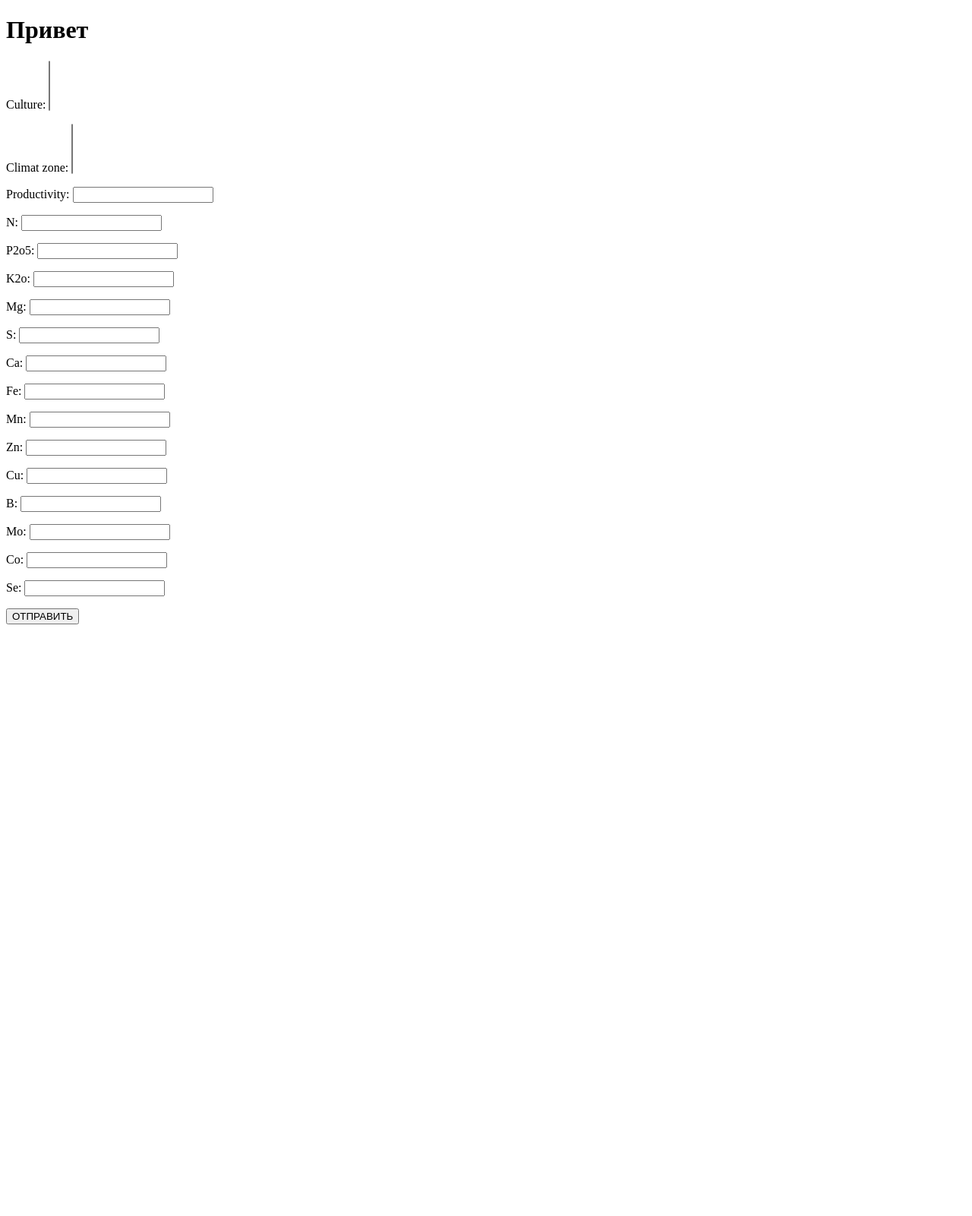
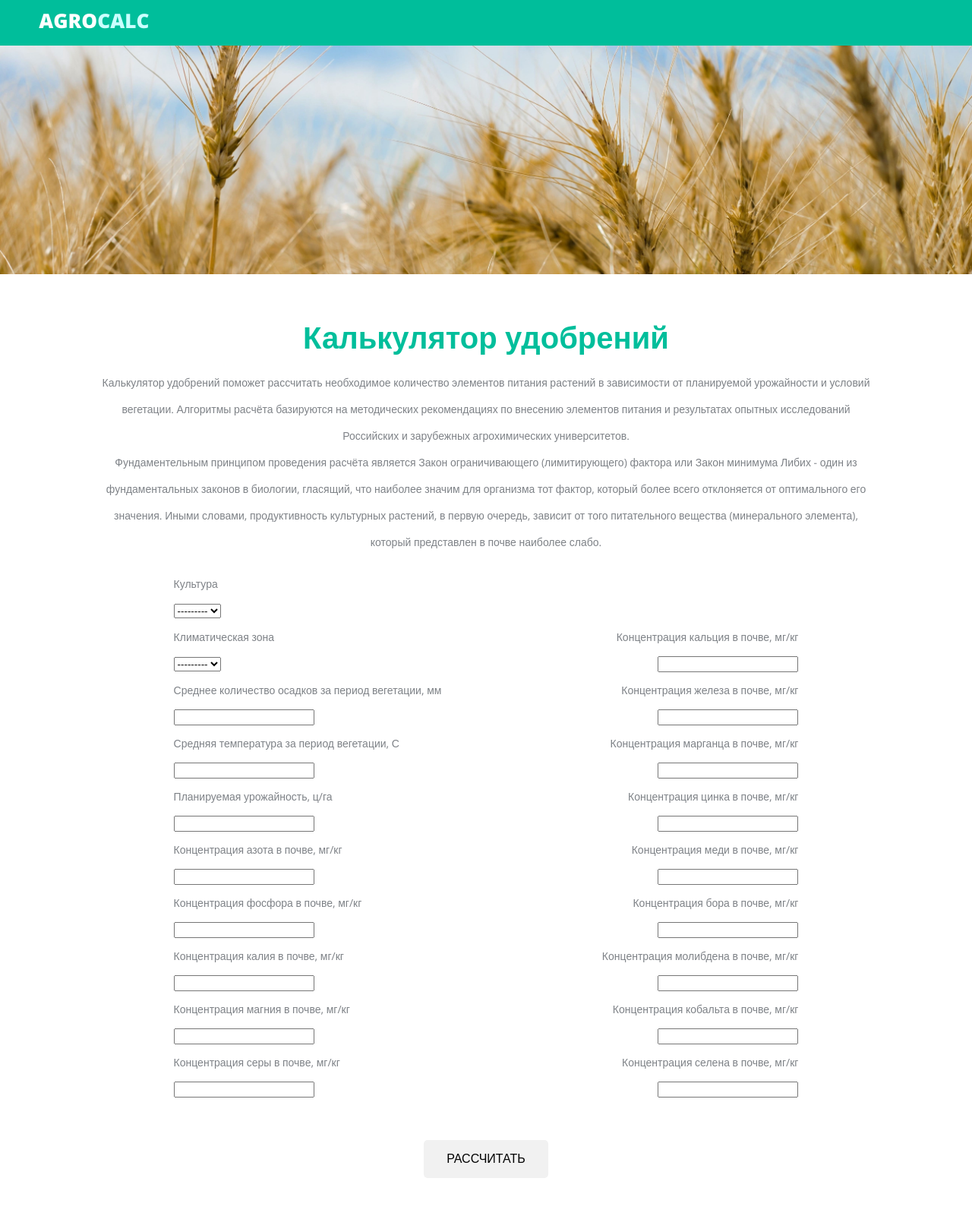
Before and after one commit to m1amgn/webargocalculator, a Django app: page / in a window 1280 px wide. Shown: the whole page at 76% size. Before the commit the page ends 822 px from the top, so only its background shows below. Run offline with Django 3.2, Linux system fonts and the light colour scheme; data that the repository does not hold is empty.

Commit message:
fifth commit (made templates, add static, add requirements.txt)

```diff
--- a/calculator/models.py
+++ b/calculator/models.py
@@ -7,8 +7,8 @@ from webpage.models import Culture
 class ElementsConsuption(models.Model):
     culture = models.ForeignKey(Culture, on_delete=models.CASCADE, null=True)
     N = models.DecimalField(max_digits=5, decimal_places=2)
-    P2O5 = models.DecimalField(max_digits=5, decimal_places=2)
-    K2O = models.DecimalField(max_digits=5, decimal_places=2)
+    P = models.DecimalField(max_digits=5, decimal_places=2)
+    K = models.DecimalField(max_digits=5, decimal_places=2)
     Mg = models.DecimalField(max_digits=5, decimal_places=2)
     S = models.DecimalField(max_digits=5, decimal_places=2)
     Ca = models.DecimalField(max_digits=5, decimal_places=2)
--- /dev/null
+++ b/static/css/base.css
@@ -0,0 +1,160 @@
+html {
+	font-family: 'Open Sans', sans-serif;
+}
+
+body {
+	margin: 0 auto;
+	max-width: 1700px;
+}
+
+.header-label-nav {
+	background-color: rgb(0,190,155);
+}
+
+.label-nav {
+	max-width: 92%;
+	margin: 0 auto;
+	height: 60px;
+	text-align: justify;
+}
+
+.label-nav:after {
+	content: "";
+	display: inline-block;
+	width: 93%;
+}
+
+.label {
+	display: inline-block;
+	color: rgb(202,255,255);
+	font-size: 26.18px;
+	vertical-align: middle;
+	line-height: 55px;
+	font-weight: 800;
+}
+
+.label span {
+	color: rgb(255,255,255);
+}
+
+header-center {
+	text-align: center;
+	max-height: 500px;
+	max-width: 100%;
+}
+
+.header-center img {
+	max-height: 100%;
+	max-width: 100%;
+}
+
+.agrocalculator {
+	text-align: center;
+	max-width: 80%;
+	margin: 0 auto;
+}
+
+.agrocalculator h2 {
+	font-size: 40px;
+	color: rgb(0,190,155);
+	margin: 0;
+	padding-top: 50px;
+	padding-bottom: 15px;
+}
+
+.agrocalculator p {
+	margin: 0;
+	color: rgb(126,130,135);
+}
+
+.agrocalculator-article p {
+	font-size: 14px;
+	color: rgb(126,130,135);
+	line-height: 2.5em;
+}
+
+.agrocalculator-article {
+	margin: 0 auto;
+}
+
+form {
+    font-size: 14px;
+    color: rgb(126,130,135);
+	line-height: 2.5em;
+	max-width: 100%;
+	margin-top: 20px;
+	max-width: 100%;
+}
+
+.left-form {
+    display: inline-block;
+    text-align: left;
+    width: 40%;
+}
+
+.right-form {
+    display: inline-block;
+    text-align: right;
+    width: 40%;
+}
+
+.button {
+    display: block;
+    text-align: center;
+    margin-top: 50px;
+    margin-bottom: 50px
+}
+
+.btn {
+    top: 50%;
+    left: 50%;
+    background-color: #f1f1f1;
+    color: black;
+    font-size: 16px;
+    padding: 16px 30px;
+    border: none;
+    cursor: pointer;
+    border-radius: 5px;
+    text-align: center;
+}
+
+.btn:hover {
+    background-color: rgb(0,190,155);
+    color: white;
+}
+
+.graph {
+    display: inline-block;
+    text-align: left;
+}
+
+.elements-table {
+    margin-top: 30px;
+    display: inline-block;
+    height: 450px;
+ }
+
+table {
+    border-collapse: collapse;
+    text-align: center;
+}
+
+th, td:first-child {
+    background: rgb(0,190,155);
+    color: white;
+    padding: 10px 20px;
+}
+
+th, td {
+    border-style: solid;
+    border-width: 0 1px 1px 0;
+    border-color: white;
+}
+
+td {
+    background: rgb(164,219,178);
+}
+
+th:first-child, td:first-child {
+    text-align: left;
+}
--- /dev/null
+++ b/template/base.html
@@ -0,0 +1,26 @@
+{% load static %}
+
+<!DOCTYPE html>
+<html lang="en">
+<head>
+  <meta charset="UTF-8">
+  <title>Калькулятор удобрений</title>
+  <link href="{% static '/css/base.css' %}" rel="stylesheet">
+  <link href="https://fonts.googleapis.com/css?family=Open+Sans:400,800" rel="stylesheet">
+</head>
+<body>
+	<header>
+		<div class="header-label-nav">
+			<div class="label-nav">
+				<div class="label"><span>AGRO</span>CALC</div>
+			</div>
+		</div>
+		<div class="header-center">
+			<img class="img" src="{% static '/img/header.jpg' %}">
+		</div>
+  	</header>
+    {% block content %} {% endblock %}
+    {% block footer %} {% endblock %}
+<body>
+
+</html>
--- a/template/index.html
+++ b/template/index.html
@@ -1,15 +1,66 @@
-<!DOCTYPE html>
-<html lang="en">
-<head>
-    <meta charset="UTF-8">
-    <title>Title</title>
-</head>
-<body>
-    <h1>Привет</h1>
-    <form action="{% url 'calculated' %}" method="post">
-        {% csrf_token %}
-        {{ form.as_p }}
-        <button type="submit">ОТПРАВИТЬ</button>
-    </form>
-</body>
+{% extends 'base.html' %}
+{% load static %}
+
+{% block content %}
+    <section class="agrocalculator">
+        <a name="agrocalculator"></a>
+        <article>
+            <h2>Калькулятор удобрений</h2>
+            <div class="agrocalculator-article">
+                <p>Калькулятор удобрений поможет рассчитать необходимое количество элементов питания растений в зависимости от планируемой урожайности и условий вегетации. Алгоритмы расчёта базируются на методических рекомендациях по внесению элементов питания и результатах опытных исследований Российских и зарубежных агрохимических университетов.</p>
+                <p>Фундаментельным принципом проведения расчёта является Закон ограничивающего (лимитирующего) фактора или Закон минимума Либих - один из фундаментальных законов в биологии, гласящий, что наиболее значим для организма тот фактор, который более всего отклоняется от оптимального его значения. Иными словами, продуктивность культурных растений, в первую очередь, зависит от того питательного вещества (минерального элемента), который представлен в почве наиболее слабо.</p>
+            </div>
+        </article>
+            <form action="{% url 'calculated' %}" method="post">
+                {% csrf_token %}
+                <div class="forms">
+                    <div class="left-form">
+                        <div>{{ form.culture.label }}</div>
+                        <div>{{ form.culture }}</div>
+                        <div>{{ form.climat_zone.label }}</div>
+                        <div>{{ form.climat_zone }}</div>
+                        <div>{{ form.quantity_of_water.label }}</div>
+                        <div>{{ form.quantity_of_water }}</div>
+                        <div>{{ form.temperature.label }}</div>
+                        <div>{{ form.temperature }}</div>
+                        <div>{{ form.productivity.label }}</div>
+                        <div>{{ form.productivity }}</div>
+                        <div>{{ form.N.label }}</div>
+                        <div>{{ form.N }}</div>
+                        <div>{{ form.P.label }}</div>
+                        <div>{{ form.P }}</div>
+                        <div>{{ form.K.label }}</div>
+                        <div>{{ form.K }}</div>
+                        <div>{{ form.Mg.label }}</div>
+                        <div>{{ form.Mg }}</div>
+                        <div>{{ form.S.label }}</div>
+                        <div>{{ form.S }}</div>
+                    </div>
+                    <div class="right-form">
+                        <div>{{ form.Ca.label }}</div>
+                        <div>{{ form.Ca }}</div>
+                        <div>{{ form.Fe.label }}</div>
+                        <div>{{ form.Fe }}</div>
+                        <div>{{ form.Mn.label }}</div>
+                        <div>{{ form.Mn }}</div>
+                        <div>{{ form.Zn.label }}</div>
+                        <div>{{ form.Zn }}</div>
+                        <div>{{ form.Cu.label }}</div>
+                        <div>{{ form.Cu }}</div>
+                        <div>{{ form.B.label }}</div>
+                        <div>{{ form.B }}</div>
+                        <div>{{ form.Mo.label }}</div>
+                        <div>{{ form.Mo }}</div>
+                        <div>{{ form.Co.label }}</div>
+                        <div>{{ form.Co }}</div>
+                        <div>{{ form.Se.label }}</div>
+                        <div>{{ form.Se }}</div>
+                    </div>
+                </div>
+                <div class="button">
+                    <button class="btn" type="submit">РАССЧИТАТЬ</button>
+                </div>
+            </form>
+    </section>
+{% endblock %}
 </html>
--- a/webagrocalculator/settings.py
+++ b/webagrocalculator/settings.py
@@ -120,14 +120,17 @@ USE_TZ = True
 # Static files (CSS, JavaScript, Images)
 # https://docs.djangoproject.com/en/3.2/howto/static-files/
 
+
 STATICFILES_DIRS = (
     os.path.join(BASE_DIR, 'static'),
 )
 
+STATIC_URL = '/static/'
+
 MEDIA_URL = '/media/'
 MEDIA_ROOT = os.path.join(BASE_DIR, 'media')
 
-STATIC_URL = '/static/'
+
 # Default primary key field type
 # https://docs.djangoproject.com/en/3.2/ref/settings/#default-auto-field
 
--- a/webpage/forms.py
+++ b/webpage/forms.py
@@ -3,22 +3,22 @@ from .models import Culture, VegetationMode
 
 
 class CalculateForms(forms.Form):
-    culture = forms.ModelMultipleChoiceField(queryset=Culture.objects.all())
-    climat_zone = forms.ModelMultipleChoiceField(queryset=VegetationMode.objects.all())
-    # quantity_of_water = forms.DecimalField(max_digits=5, decimal_places=2, min_value=0, required=False)
-    # temperature = forms.DecimalField(max_digits=5, decimal_places=2, min_value=0, required=False)
-    productivity = forms.DecimalField(max_digits=5, decimal_places=2, min_value=0, required=False)
-    N = forms.DecimalField(max_digits=5, decimal_places=2, min_value=0, required=False)
-    P2O5 = forms.DecimalField(max_digits=5, decimal_places=2, min_value=0, required=False)
-    K2O = forms.DecimalField(max_digits=5, decimal_places=2, min_value=0, required=False)
-    Mg = forms.DecimalField(max_digits=5, decimal_places=2, min_value=0, required=False)
-    S = forms.DecimalField(max_digits=5, decimal_places=2, min_value=0, required=False)
-    Ca = forms.DecimalField(max_digits=5, decimal_places=2, min_value=0, required=False)
-    Fe = forms.DecimalField(max_digits=5, decimal_places=2, min_value=0, required=False)
-    Mn = forms.DecimalField(max_digits=5, decimal_places=2, min_value=0, required=False)
-    Zn = forms.DecimalField(max_digits=5, decimal_places=2, min_value=0, required=False)
-    Cu = forms.DecimalField(max_digits=5, decimal_places=2, min_value=0, required=False)
-    B = forms.DecimalField(max_digits=5, decimal_places=2, min_value=0, required=False)
-    Mo = forms.DecimalField(max_digits=5, decimal_places=2, min_value=0, required=False)
-    Co = forms.DecimalField(max_digits=5, decimal_places=2, min_value=0, required=False)
-    Se = forms.DecimalField(max_digits=5, decimal_places=2, min_value=0, required=False)
+    culture = forms.ModelChoiceField(label='Культура', queryset=Culture.objects.all())
+    climat_zone = forms.ModelChoiceField(label='Климатическая зона', queryset=VegetationMode.objects.all())
+    quantity_of_water = forms.DecimalField(label='Среднее количество осадков за период вегетации, мм', max_digits=5, decimal_places=2, min_value=0)
+    temperature = forms.DecimalField(label='Средняя температура за период вегетации, С', max_digits=5, decimal_places=2, min_value=0)
+    productivity = forms.DecimalField(label='Планируемая урожайность, ц/га', max_digits=5, decimal_places=2, min_value=0)
+    N = forms.DecimalField(label='Концентрация азота в почве, мг/кг', max_digits=5, decimal_places=2, min_value=0, required=False)
+    P = forms.DecimalField(label='Концентрация фосфора в почве, мг/кг', max_digits=5, decimal_places=2, min_value=0, required=False)
+    K = forms.DecimalField(label='Концентрация калия в почве, мг/кг', max_digits=5, decimal_places=2, min_value=0, required=False)
+    Mg = forms.DecimalField(label='Концентрация магния в почве, мг/кг', max_digits=5, decimal_places=2, min_value=0, required=False)
+    S = forms.DecimalField(label='Концентрация серы в почве, мг/кг', max_digits=5, decimal_places=2, min_value=0, required=False)
+    Ca = forms.DecimalField(label='Концентрация кальция в почве, мг/кг', max_digits=5, decimal_places=2, min_value=0, required=False)
+    Fe = forms.DecimalField(label='Концентрация железа в почве, мг/кг', max_digits=5, decimal_places=2, min_value=0, required=False)
+    Mn = forms.DecimalField(label='Концентрация марганца в почве, мг/кг', max_digits=5, decimal_places=2, min_value=0, required=False)
+    Zn = forms.DecimalField(label='Концентрация цинка в почве, мг/кг', max_digits=5, decimal_places=2, min_value=0, required=False)
+    Cu = forms.DecimalField(label='Концентрация меди в почве, мг/кг', max_digits=5, decimal_places=2, min_value=0, required=False)
+    B = forms.DecimalField(label='Концентрация бора в почве, мг/кг', max_digits=5, decimal_places=2, min_value=0, required=False)
+    Mo = forms.DecimalField(label='Концентрация молибдена в почве, мг/кг', max_digits=5, decimal_places=2, min_value=0, required=False)
+    Co = forms.DecimalField(label='Концентрация кобальта в почве, мг/кг', max_digits=5, decimal_places=2, min_value=0, required=False)
+    Se = forms.DecimalField(label='Концентрация селена в почве, мг/кг', max_digits=5, decimal_places=2, min_value=0, required=False)
--- a/webpage/views.py
+++ b/webpage/views.py
@@ -1,7 +1,7 @@
 from django.shortcuts import render
 from .forms import CalculateForms
 from .models import ElementsConcentration, Culture, VegetationMode, DefaultElementsConcentration, Productivity
-from calculator.calc import make_graphs
+from calculator.calc import make_graphs, get_elements_list, get_concentration_list, get_consuption_list
 from calculator.models import Graph
 
 
@@ -20,6 +20,9 @@ def calculated(request):
                 field_object = Productivity._meta.get_field(key)
                 field_value = field_object.value_from_object(obj)
                 elements_dict_add = {key: field_value}
+                elements_dict.update(elements_dict_add)
+            elif key == 'quantity_of_water' or key == 'temperature':
+                elements_dict_add = {key: values}
                 elements_dict.update(elements_dict_add)
             else:
                 obj = DefaultElementsConcentration.objects.first()
@@ -41,15 +44,24 @@ def calculated(request):
                 elements_dict.update(elements_dict_add)
 
     make_graphs(elements_dict)
-    context = {'graph': Graph.objects.latest('created_timestamp')}
+    elements_list = get_elements_list(elements_dict)
+    concentration_list = get_concentration_list(elements_dict)
+    consuption_list = get_consuption_list(elements_dict)
+
+    context = {'graph': Graph.objects.latest('created_timestamp'),
+               'elements_list': elements_list,
+               'concentration_list': concentration_list,
+               'consuption_list': consuption_list
+               }
+
     ElementsConcentration.objects.create(culture=elements_dict['culture'], climat_zone=elements_dict['climat_zone'],
-                                        N=elements_dict['N'], P2O5=elements_dict['P2O5'], K2O=elements_dict['K2O'],
+                                        N=elements_dict['N'], P=elements_dict['P'], K=elements_dict['K'],
                                         Mg=elements_dict['Mg'], S=elements_dict['S'], Ca=elements_dict['Ca'],
                                         Fe=elements_dict['Fe'], Mn=elements_dict['Mn'], Zn=elements_dict['Zn'],
                                         Cu=elements_dict['Cu'], B=elements_dict['B'], Mo=elements_dict['Mo'],
                                         Co=elements_dict['Co'], Se=elements_dict['Se'],
-                                        # quantity_of_water=elements_dict['quantity_of_water'],
-                                        # temperature=elements_dict['temperature'],
+                                        quantity_of_water=elements_dict['quantity_of_water'],
+                                        temperature=elements_dict['temperature'],
                                         productivity=elements_dict['productivity'])
 
     elements_dict.clear()
```
Also changed, not shown: calculator/calc.py (+7 -6 lines), requirements.txt (added, +12 -0 lines), template/calculated.html (+34 -10 lines), webpage/models.py (+4 -4 lines), calculator/migrations/0005_delete_defaultelementsconcentration.py (added), calculator/migrations/0006_alter_elementsconsuption_culture.py (added), calculator/migrations/0007_auto_20210811_1618.py (added), calculator/migrations/0008_auto_20210821_1046.py (added), static/img/header.jpg (added), webpage/migrations/0006_defaultelementsconcentration.py (added), webpage/migrations/0007_rename_mgo_defaultelementsconcentration_mg.py (added), webpage/migrations/0008_auto_20210821_1046.py (added).
